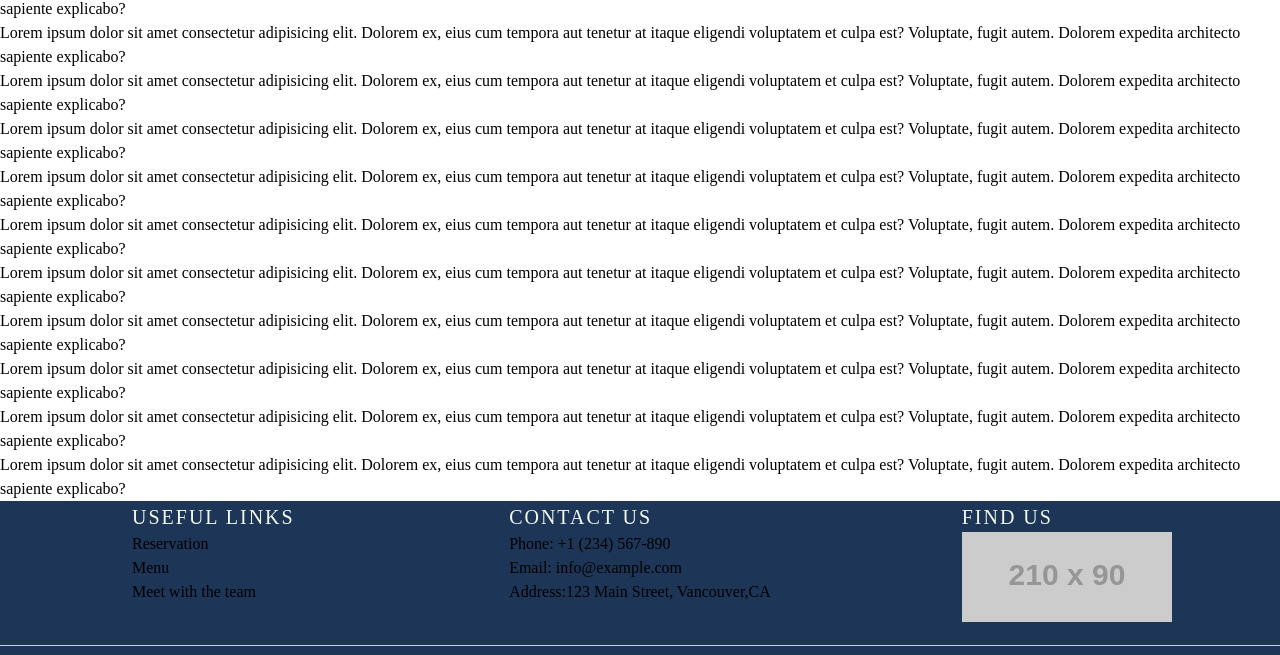
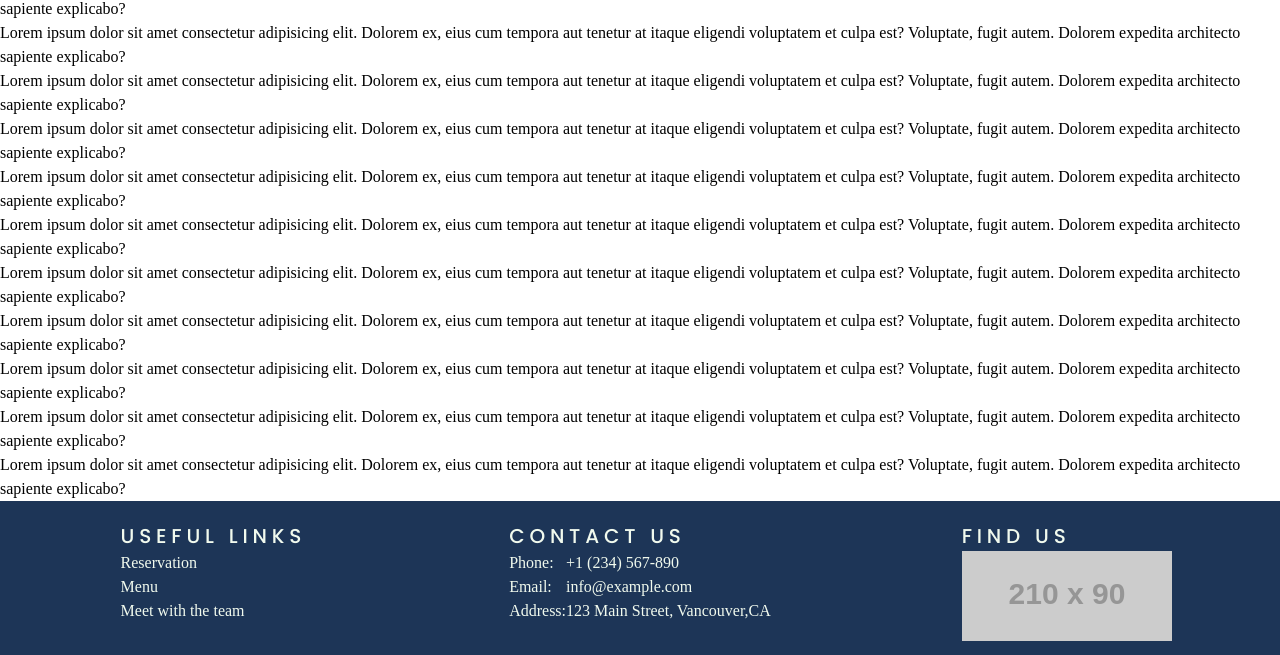
Before and after one commit to aryanaroraciccc/Shuya_Sky_WMAD_103_FINAL, a plain HTML site: page index.html in a window 1280 px wide. Shown: the part 1019-1674 px from the top of the page. Drawn offline with Linux system fonts and the light colour scheme; placeholder pictures from the web are drawn by us; a web font is replaced by a local one.

Commit message:
change the contact elements to table form

```diff
--- a/css/layout/_footer.scss
+++ b/css/layout/_footer.scss
@@ -1,19 +1,19 @@
-.l-footer {
+.l-footer{
   background-color: map-get($color, cello);
   left: 0;
   bottom: 0;
   width: 100%;
-}
-
-.l-footer{
   display: grid;
   grid-template-rows: 4fr 1fr 3fr;
   align-items: center;
+  color: map-get($color , peppermint);
+
     &__top{
       display: grid;
       grid-template-columns: 4fr 4fr 4fr;
       justify-items: center;
     }
+
     hr{
       color: map-get($color, peppermint);
       opacity: 80%;
@@ -25,8 +25,11 @@
       font-family: map-get($font-family, poppins);
       color: map-get($color, peppermint);
       font-size: 1.25rem;
-    letter-spacing: 0.125rem;
+      letter-spacing: 0.3rem;
+      font-weight: 500;
+      margin-top: 1.25rem;
     }
+
     &__bottom{
       display: grid;
       grid-template-columns: 3.5fr 5fr 3.5fr;
--- a/index.html
+++ b/index.html
@@ -201,9 +201,23 @@
         </div>
         <div class="l-footer__card--contact_us">
           <h3>CONTACT US</h3>
-          <p>Phone: <a href="tel:+1234567890" itemprop="telephone">+1 (234) 567-890</a></p>
-          <p>Email: <a href="mailto:info@example.com" itemprop="email">info@example.com</a></p>
-          <address itemprop="address" itemscope>Address:<a itemprop="streetAddress">123 Main Street, Vancouver,CA</a></address>
+          <table class="GeneratedTable">
+            <tbody>
+              <tr>
+                <td>Phone:</td>
+                <td><a href="tel:+1234567890" itemprop="telephone">+1 (234) 567-890</a></td>
+              </tr>
+              <tr>
+                <td>Email:</td>
+                <td><a href="mailto:info@example.com" itemprop="email">info@example.com</a></td>
+              </tr>
+              <tr>
+                <td>Address:</td>
+                <td><address itemprop="address" itemscope><a itemprop="streetAddress">123 Main Street, Vancouver,CA</a></address></td>
+              </tr>
+            </tbody>
+          </table>
+
         </div>
         <div class="l-footer__card--find_us">
           <h3>FIND US</h3>
```
Also changed, not shown: css/style.css, 1 other file. Lines whose indentation alone changed are shown as unchanged.
